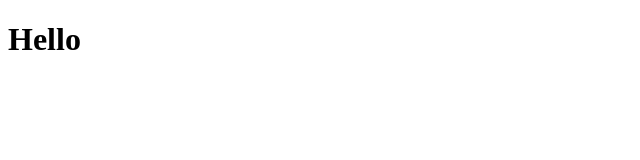
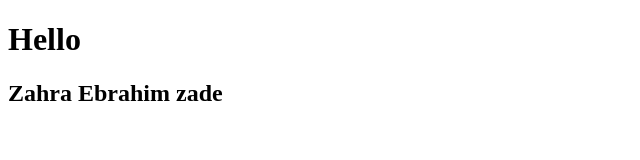
Before and after one commit to zhr-ebrahimzade/cs50xiran, a plain HTML site: page index.html in a window 1280 px wide. Shown: the whole page, without its empty margins (0-640 px from the left). Drawn offline with Linux system fonts and the light colour scheme.

Commit message:
Adding h2

```diff
--- a/index.html
+++ b/index.html
@@ -8,6 +8,7 @@
 </head>
 <body>
     <h1>Hello</h1>
+    <h2>Zahra Ebrahim zade</h2>
 
 </body>
 </html>
```
